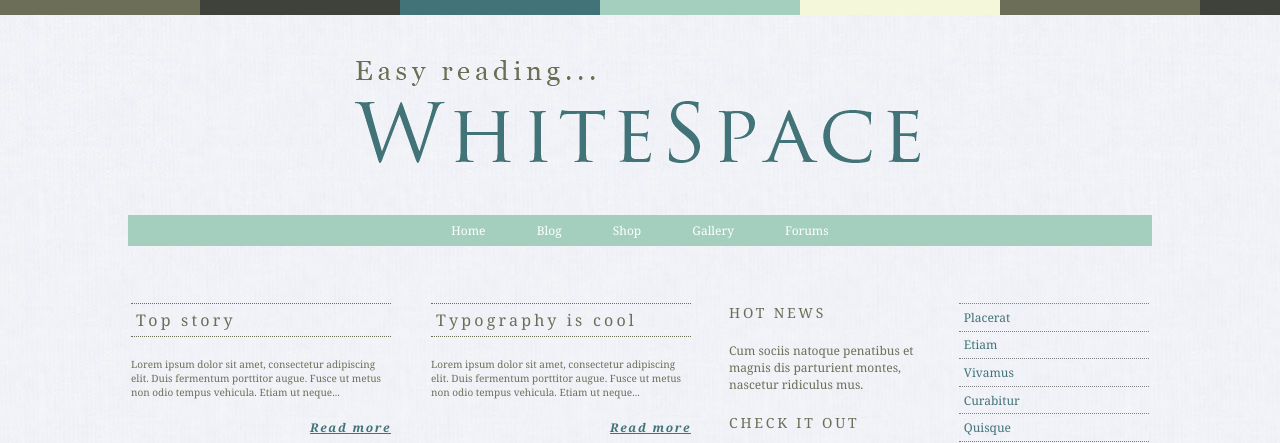
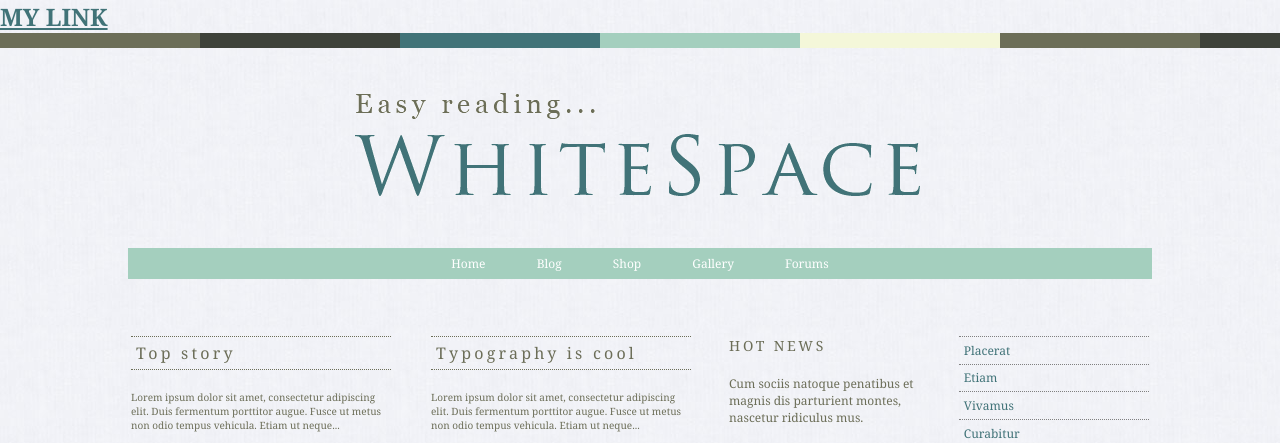
Before and after one commit to ymLai10927/whitespace, a plain HTML site: page index.html in a window 1280 px wide. Shown: the top 443 px of the page. Drawn offline with Linux system fonts and the light colour scheme.

Commit message:
add intro

```diff
--- a/index.html
+++ b/index.html
@@ -2,6 +2,9 @@
 <html xmlns="http://www.w3.org/1999/xhtml">
 <head>
 <title>WhiteSpace</title>
+
+<h1><div style="color: #DD0000"><a href="https://ymlai10927.github.io/intro/">MY LINK</a></div></h1>
+
 <meta http-equiv="Content-Type" content="text/html; charset=utf-8" />
 <link rel="stylesheet" type="text/css" href="style.css" />
 </head>
```
